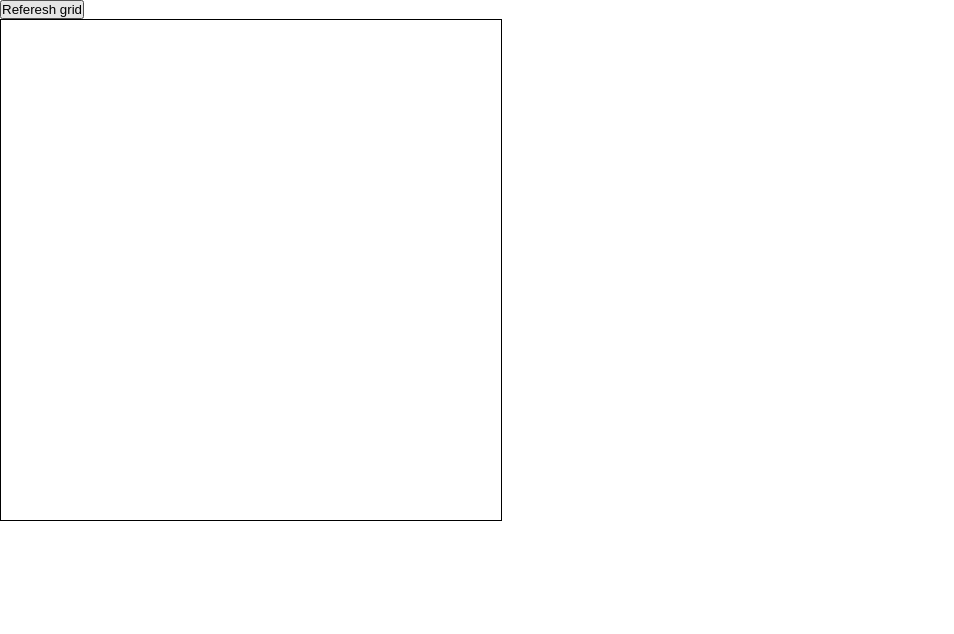
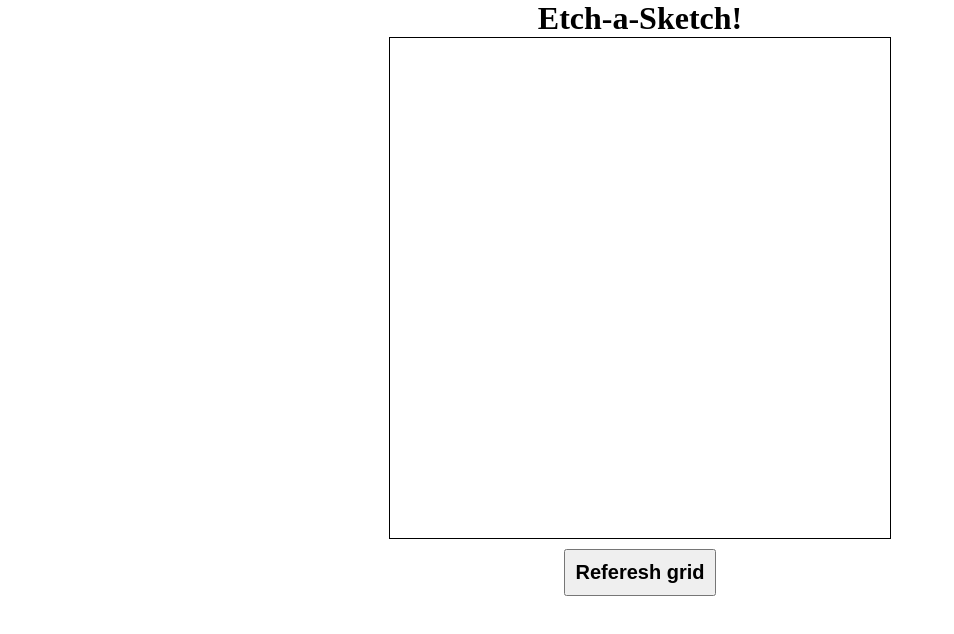
Before and after one commit to OmarTal7/etch-a-sketch, a plain HTML site: page index.html in a window 1280 px wide. Shown: the whole page, without its empty margins (0-954 px from the left). Drawn offline with Linux system fonts and the light colour scheme.

Commit message:
added very basic styling to button, grid, and title

```diff
--- a/index.html
+++ b/index.html
@@ -8,7 +8,10 @@
     <title>Etch-my-Sketch</title>
 </head>
 <body>
-    <button>Referesh grid</button>
-    <div class="container"></div>
+    <div id="wrap">
+        <h1 class="title">Etch-a-Sketch!</h1>
+        <div class="container"></div>
+        <button>Referesh grid</button>
+    </div>
 </body>
 </html>
--- a/style.css
+++ b/style.css
@@ -1,6 +1,13 @@
 *{
     padding: 0px;
     margin: 0px;
+}
+
+#wrap{
+    display: flex;
+    flex-direction: column;
+    justify-content: center;
+    align-items: center;
 }
 
 .container{
@@ -15,3 +22,10 @@
     border: none;
     color: white;
 }
+
+button{
+    margin-top: 10px;
+    padding: 10px;
+    font-size: 20px;
+    font-weight: bold;
+}
```
